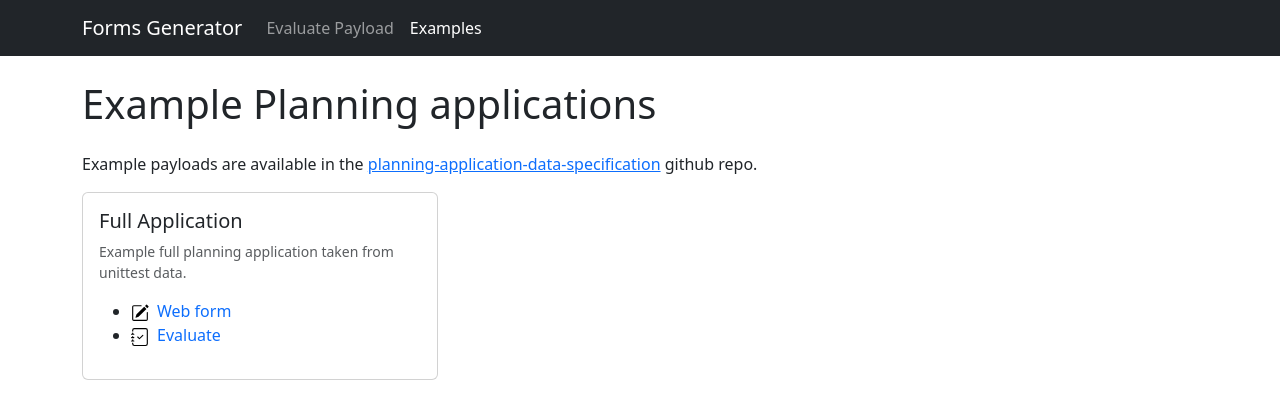
After one commit to digital-land/form-generator, a Flask app: page /example_payload in a window 1280 px wide. The commit adds this page. Shown: the top 419 px of the page. Run offline with Flask 3, Linux system fonts and the light colour scheme; some libraries are stand-ins or nearby versions.

Commit message:
Load example payloads
* added: example payloads to web interface - these can be used to populate web and evaluate forms
* updated: validation for StringField, BooleanField, EnumField to include type checking
* updated: tests/data/web_payloads/application_full.json to use correct types

```diff
--- a/web_viewer/templates/base.html
+++ b/web_viewer/templates/base.html
@@ -19,6 +19,9 @@
           <li class="nav-item">
             <a class="nav-link{%if nav_menu_active == 'evaluate_payload'%} active{%endif%}"  href="{{ url_for('main.evaluate_payload') }}">Evaluate Payload</a>
           </li>
+          <li class="nav-item">
+            <a class="nav-link{%if nav_menu_active == 'example_payload'%} active{%endif%}"  href="{{ url_for('main.example_payload') }}">Examples</a>
+          </li>
         </ul>
 
       </div>
--- a/web_viewer/templates/main/application.html
+++ b/web_viewer/templates/main/application.html
@@ -7,7 +7,7 @@
   <a href="{{ url_for('main.application_index') }}" class="text-muted text-decoration-none">&larr; All applications</a>
 </div>
 
-<form method="POST" novalidate>
+<form method="POST" action="{{url_for('main.application', application_ref=application_ref)}}" novalidate>
   <input type="hidden" name="csrf_token" value="{{ csrf_token() }}">
 
   {% for form in forms %}
--- /dev/null
+++ b/web_viewer/templates/main/example_payloads.html
@@ -0,0 +1,34 @@
+{% extends "base.html" %}
+{% block title %}Forms Generator — Example Payloads{% endblock %}
+{% block content %}
+<h1 class="mb-4">Example Planning applications</h1>
+
+{% if not planning_app_spec_repo_available %}
+<p>Example payloads are available in the <a href="https://github.com/digital-land/planning-application-data-specification/tree/main/specification/example">planning-application-data-specification</a> github repo.</p>
+{% endif %}
+
+
+<div class="row row-cols-1 row-cols-md-2 row-cols-lg-3 g-4">
+  {% for example_ref, details in examples.items() %}
+  <div class="col">
+    <div class="card h-100">
+      <div class="card-body">
+        <h5 class="card-title">{{ details.title }}</h5>
+        <p class="card-text text-muted small">{{ details.description }}</p>
+        <ul>
+           <li>
+           	<a class="card-action-link" href="{{ url_for('main.example_payload', example_ref=example_ref, view_format='web')}}">
+            <img src="{{ url_for('static', filename='icons/pencil-square.svg') }}" width="18" height="18" alt="" class="me-2">Web form</a>
+          </li>
+          <li>
+             <a class="card-action-link" href="{{ url_for('main.example_payload', example_ref=example_ref, view_format='evaluate')}}">
+             <img src="{{ url_for('static', filename='icons/journal-check.svg') }}" width="18" height="18" alt="" class="me-2">Evaluate</a>
+          </li>
+        </ul>
+      </div>
+    </div>
+  </div>
+  {% endfor %}
+</div>
+
+{% endblock %}
--- a/web_viewer/templates/main/view_payload.html
+++ b/web_viewer/templates/main/view_payload.html
@@ -15,7 +15,6 @@
 
 <p>Paste a JSON payload here.</p>
 
-<p>Example payloads are available in the <a href="https://github.com/digital-land/planning-application-data-specification/tree/main/specification/example">planning-application-data-specification</a> github repo.</p>
 {% endif %}
 
 {% if reasons is defined %}
--- a/web_viewer/views/main_view.py
+++ b/web_viewer/views/main_view.py
@@ -1,7 +1,8 @@
+from io import BytesIO
 import json
-from io import BytesIO
+from pathlib import Path
 
-from flask import Blueprint, abort, render_template, request, send_file
+from flask import Blueprint, abort, current_app, render_template, request, send_file
 
 from pdf_builder.generate_application import GenerateApplication
 from schema import SchemaValidationException
@@ -14,6 +15,10 @@ from schema.planning_application import (
 )
 from schema.planning_application_specification import SubmissionDetails
 from web_viewer.forms import FormTree
+
+# Example payloads from unittest data
+TEST_DATA_PATH = Path(__file__).parent.parent.parent / "tests" / "data" / "web_payloads"
+assert TEST_DATA_PATH.is_dir(), "Example payloads in unittest data not found"
 
 main_blueprint = Blueprint("main", __name__)
 
@@ -182,3 +187,106 @@ def evaluate_payload():
         page_vars.update({"payload": payload, "reasons": reasons, "simplify": simplify})
 
     return render_template("main/view_payload.html", **page_vars)
+
+
+@main_blueprint.route("/example_payload")
+@main_blueprint.route("/example_payload/<example_ref>/<view_format>")
+def example_payload(example_ref=None, view_format=None):
+    """
+    Use example JSON payloads in web forms and the evaluate interface.
+
+    Examples are taken from local unittest data and the PLANNING_APPLICATION_DATA_SPECIFICATION_REPO
+    if set in the config.
+    """
+
+    planning_spec_repo_path = current_app.config.get("PLANNING_APPLICATION_DATA_SPECIFICATION_REPO")
+    page_vars = {
+        "nav_menu_active": "example_payload",
+        "planning_app_spec_repo_available": planning_spec_repo_path is not None,
+    }
+
+    # permitted examples are hardcoded. This should be moved when it gets big. External
+    # files carry a security risk so just repo-local files for now.
+    # example_ref (str) -> details (dict)
+    #                         'path' : filesystem location of JSON file
+    #                         'title' : (str)
+    #                         'description': (str)
+    examples = {
+        "test_full": {
+            "path": TEST_DATA_PATH / "application_full.json",
+            "title": "Full Application",
+            "description": "Example full planning application taken from unittest data.",
+        }
+    }
+
+    # When PLANNING_APPLICATION_DATA_SPECIFICATION_REPO is available use all example application
+    # types as examples.
+    if planning_spec_repo_path:
+        spec_example_path = (
+            Path(planning_spec_repo_path) / "specification" / "example" / "application-type"
+        )
+
+        for spec_example_file in spec_example_path.glob("*.json"):
+            # upstream repo for url safe names - urlencode if not
+            examples[spec_example_file.stem] = {
+                "path": spec_example_file,
+                "title": spec_example_file.stem,
+                "description": (
+                    "Example taken from https://github.com/digital-land/"
+                    "planning-application-data-specification"
+                ),
+            }
+
+    # Listing of available examples
+    if example_ref is None or view_format is None:
+        return render_template("main/example_payloads.html", **page_vars, examples=examples)
+
+    if example_ref not in examples:
+        abort(404, description="Unknown example")
+
+    if not examples[example_ref]["path"].exists():
+        abort(500, description="Example doesn't exist on filesystem")
+
+    with open(examples[example_ref]["path"]) as f:
+        example_payload_serialised = f.read()
+        example_payload = json.loads(example_payload_serialised)
+
+    sub_details = example_payload.get("submission-details")
+
+    if not sub_details:
+        abort(500, description="submission-details not found in example")
+
+    spec_profile = sub_details.get("specification-profile")
+    if spec_profile not in SPECIFICATION_PROFILES:
+        abort(500, description="Unsupported specification-profile")
+
+    application_types = sub_details.get("application-types")
+
+    if len(application_types) != 1:
+        abort(500, description="Only single application type per doc. is supported")
+
+    application_ref = application_types[0]
+    root_schema_class = planning_application_roots_mapping.get(application_ref)
+    if root_schema_class is None:
+        abort(500, description="Unsupported application type")
+
+    if view_format == "web":
+
+        form_tree = FormTree(root_node=root_schema_class)
+        form_tree.load(example_payload)
+        forms = form_tree.collection()
+        return render_template(
+            "main/application.html",
+            application_ref=application_ref,
+            forms=forms,
+            **page_vars,
+        )
+
+    elif view_format == "evaluate":
+
+        return render_template(
+            "main/view_payload.html", **page_vars, payload=example_payload_serialised
+        )
+
+    else:
+        abort(404, "Unknown view format")
```
Also changed, not shown: schema/fields.py (+28 -2 lines), tests/data/web_payloads/application_full.json (+12 -12 lines), tests/test_schema_planning.py (+93 -0 lines), tests/test_web_planning.py (+7 -0 lines), web_viewer/static/icons/journal-check.svg (added).
